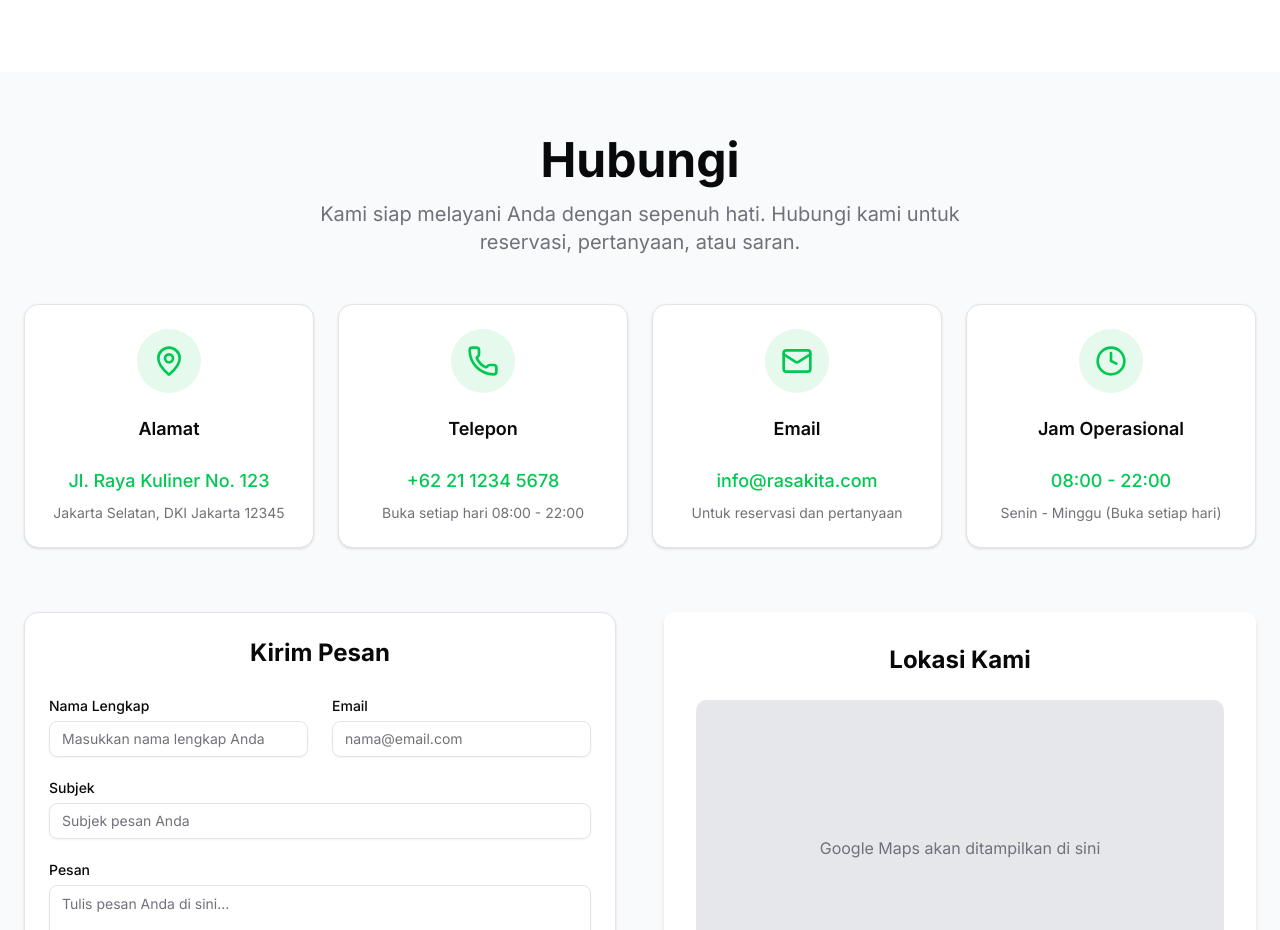
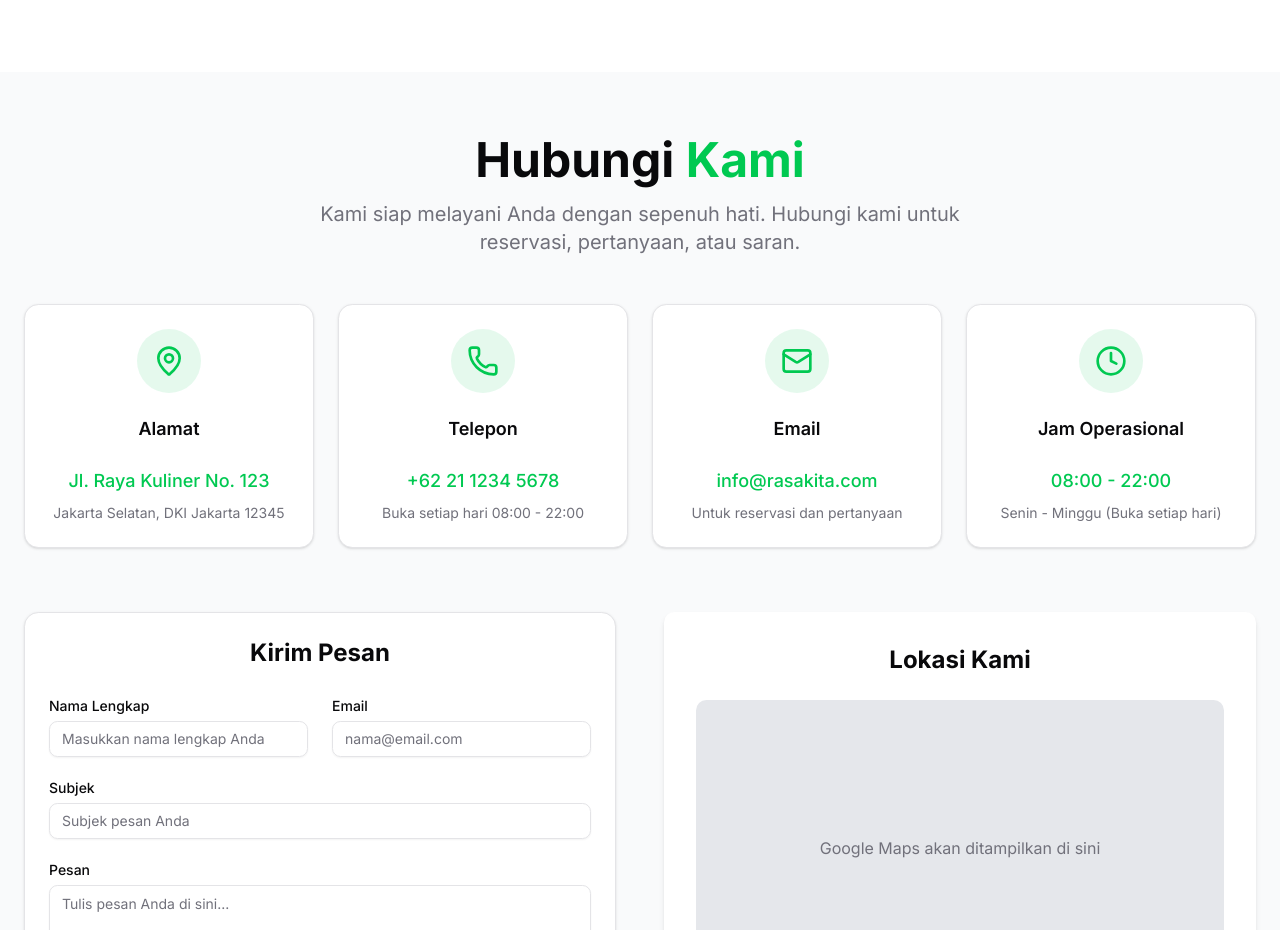
Before and after one commit to fitrondev/template-rasakita, a Next.js app: page / in a window 1280 px wide. Shown: the part 2520-3450 px from the top of the page. Built offline with nearby package versions, Linux system fonts and the light colour scheme.

Commit message:
fix: update section title
The title was updated to be more complete and clear for users

```diff
--- a/src/components/layouts/Contact/index.tsx
+++ b/src/components/layouts/Contact/index.tsx
@@ -11,7 +11,7 @@ const Contact = () => {
       <div className="container space-y-12">
         {/* Section Header */}
         <SectionTitle
-          title="Hubungi"
+          title="Hubungi Kami"
           highlightText="Kami"
           subtitle="Kami siap melayani Anda dengan sepenuh hati. Hubungi kami untuk reservasi, pertanyaan, atau saran."
           centered
```
